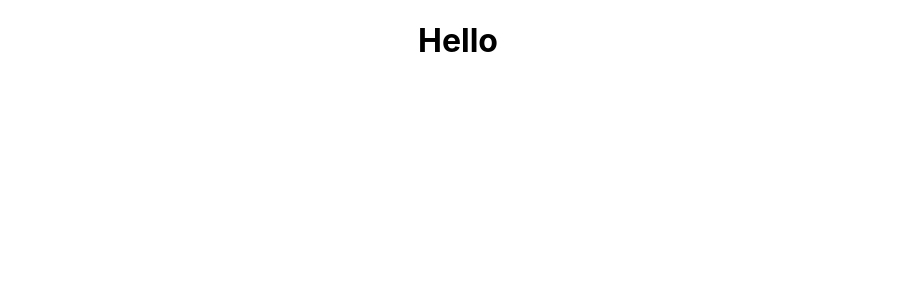
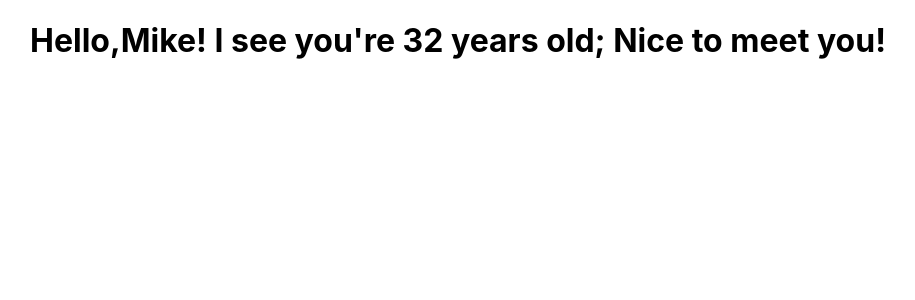
Before and after one commit to ssmi8/gitpod-react, a React (Create React App) app in the folder my-app/: page / in a window 1280 px wide. Shown: the top 300 px of the page, without its empty margins (182-1097 px from the left). Built offline with nearby package versions, Linux system fonts and the light colour scheme.

Commit message:
Functional components with props

```diff
--- a/my-app/src/App.js
+++ b/my-app/src/App.js
@@ -5,7 +5,7 @@
 function App() {
   return (
     <div className="App">
-      <FunctionalGreetingWithProps />
+      <FunctionalGreetingWithProps greeting="Nice to meet you!" name="Mike" age="32"/>
     </div>
   );
 }
--- a/my-app/src/components/FunctionalGreetingWithProps.js
+++ b/my-app/src/components/FunctionalGreetingWithProps.js
@@ -1,6 +1,9 @@
 import React from "react";
 
 
-const FunctionalGreetingWithProps = () => <h1>Hello</h1>
+const FunctionalGreetingWithProps = (props) => {
+    console.log(props);
+    return <h1>Hello,{props.name}! I see you're {props.age} years old; {props.greeting}</h1>;
+}
 
-export default FunctionalGreetingWithProps
+export default FunctionalGreetingWithProps;
```
